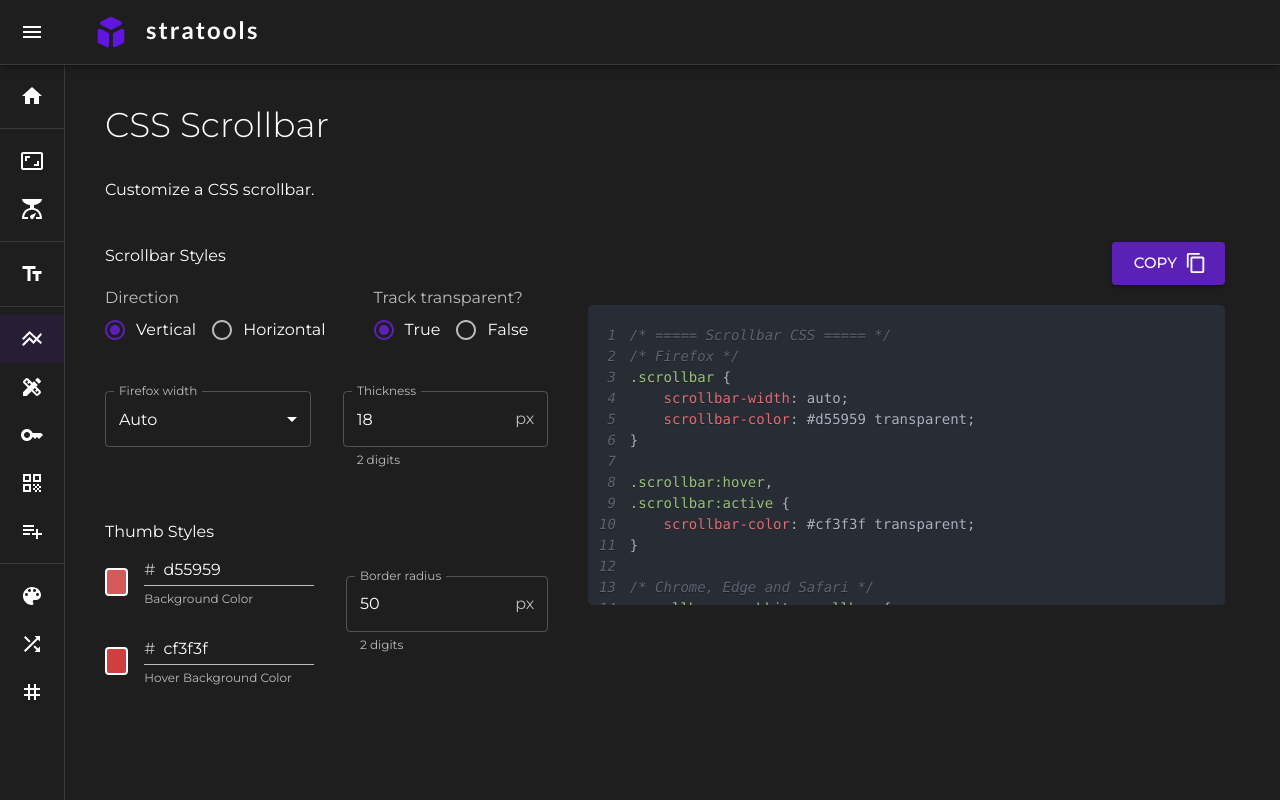
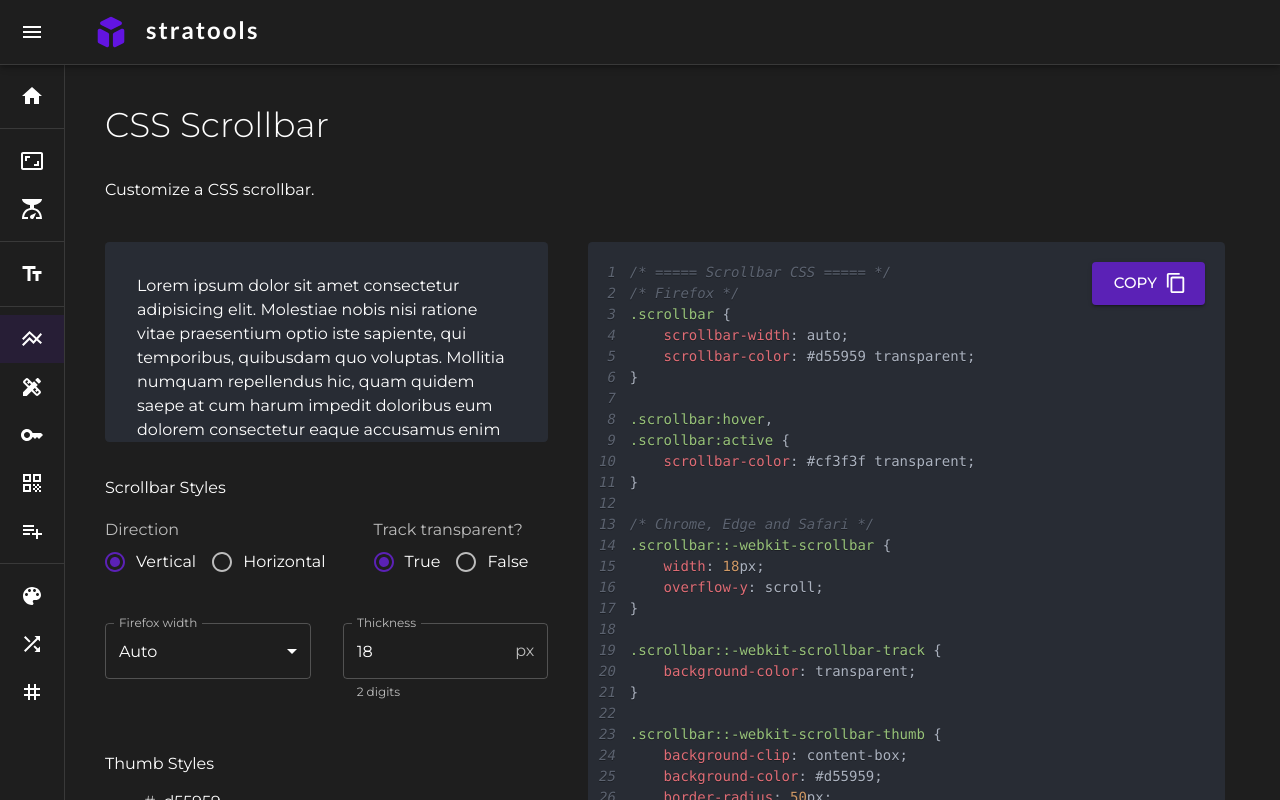
Before and after one commit to huffmanks/tools-nextjs, a Next.js app: page /generate/css-scrollbar in a window 1280 px wide. Shown: the top 800 px of the page. Built offline with nearby package versions, Linux system fonts and the light colour scheme.

Commit message:
final scrollbar styles

```diff
--- a/constants/cssScrollbar.js
+++ b/constants/cssScrollbar.js
@@ -7,6 +7,8 @@ export const initialValues = {
     trackBorderWidth: 1,
     trackBorderStyle: 'solid',
     thumbRadius: 50,
+    thumbBorderWidth: 1,
+    thumbBorderStyle: 'solid',
 }
 
 export const directionRadios = [
@@ -46,7 +48,7 @@ export const firefoxWidthSelect = [
     },
 ]
 
-export const trackBorderStyleSelect = [
+export const borderStyleSelect = [
     {
         value: 'solid',
         label: 'Solid',
--- a/constants/popoverColorPicker.js
+++ b/constants/popoverColorPicker.js
@@ -8,6 +8,7 @@ export const initialValues = {
     trackBorderColor: '#cacaca',
     trackBgHover: '#cfcfcf',
     thumbBg: '#d55959',
+    thumbBorderColor: '#ffc0cb',
     thumbBgHover: '#cf3f3f',
 }
 
@@ -55,6 +56,10 @@ export const scrollbarThumbPickers = [
         helperText: 'Background Color',
     },
     {
+        name: 'thumbBorderColor',
+        helperText: 'Border Color',
+    },
+    {
         name: 'thumbBgHover',
         helperText: 'Hover Background Color',
     },
--- a/features/CSSScrollbar/ActionGroup.jsx
+++ b/features/CSSScrollbar/ActionGroup.jsx
@@ -1,4 +1,4 @@
-import { Button, Stack } from '@mui/material'
+import { Button, Box } from '@mui/material'
 import ContentCopyIcon from '@mui/icons-material/ContentCopy'
 
 import { useCopyToClipboard } from '../../hooks/useCopyToClipboard'
@@ -20,11 +20,11 @@ const ActionGroup = ({ values, colors }) => {
     }
 
     return (
-        <Stack direction='row' justifyContent='end' margin='0 0 20px auto' gap={2}>
+        <Box sx={{ position: 'absolute', top: 20, right: 20 }}>
             <Button variant='contained' aria-label='copy' size='large' onClick={handleCopy} endIcon={<ContentCopyIcon fontSize='inherit' />}>
                 Copy
             </Button>
-        </Stack>
+        </Box>
     )
 }
 
--- a/features/CSSScrollbar/CodeBlock.jsx
+++ b/features/CSSScrollbar/CodeBlock.jsx
@@ -11,8 +11,8 @@ SyntaxHighlighter.registerLanguage('css', css)
 const CodeBlock = ({ values, colors }) => {
     const { codeString } = generateScrollbarStrings(values, colors)
     return (
-        <Box sx={{ fontSize: 14 }}>
-            <SyntaxHighlighter language='css' customStyle={{ margin: 0, padding: '20px 10px', overflowX: 'hidden' }} style={oneDark} wrapLines={true} showLineNumbers={true}>
+        <Box sx={{ marginBottom: '40px', fontSize: 14 }}>
+            <SyntaxHighlighter language='css' customStyle={{ margin: 0, padding: '20px 10px' }} style={oneDark} wrapLines={true} showLineNumbers={true}>
                 {codeString}
             </SyntaxHighlighter>
         </Box>
--- a/features/CSSScrollbar/Demo.jsx
+++ b/features/CSSScrollbar/Demo.jsx
@@ -1,8 +1,48 @@
 import { generateScrollbarStrings } from '../../utilities/generateScrollbarStrings'
 
-const Demo = ({ values, colors, children }) => {
+const DummyText = () => {
+    return (
+        <>
+            <p style={{ marginBottom: 30 }}>
+                Lorem ipsum dolor sit amet consectetur adipisicing elit. Molestiae nobis nisi ratione vitae praesentium optio iste sapiente, qui temporibus, quibusdam quo voluptas. Mollitia numquam
+                repellendus hic, quam quidem saepe at cum harum impedit doloribus eum dolorem consectetur eaque accusamus enim maxime magnam perferendis consequatur.
+            </p>
+            <ul style={{ marginBottom: 30, listStyle: 'inside', paddingLeft: 15 }}>
+                <li>
+                    Tempore enim eligendi voluptatum eius labore, sunt commodi dolore aliquid! Eveniet odit quos pariatur laboriosam explicabo aliquam. Consequuntur labore dolorum iure fuga ipsum
+                    sequi accusantium dolorem ex?
+                </li>
+                <li>Voluptatum libero debitis eum tempore reiciendis ut quae similique optio laborum dicta rerum quas, fuga alias dolorem, ratione a repellendus autem, cumque labore pariatur!</li>
+                <li>
+                    Quibusdam incidunt nam ad dolores blanditiis tenetur dolorum aut atque nulla! Facilis molestias harum praesentium sunt necessitatibus amet rerum, odio laborum, vitae totam commodi
+                    veritatis libero! Quibusdam consequatur nemo neque nobis et dignissimos sunt!
+                </li>
+            </ul>
+            <blockquote style={{ marginBottom: 30, padding: '15px 30px', borderLeft: '3px solid #5b21b6' }}>
+                “Lorem ipsum dolor sit amet consectetur adipisicing elit. Tempora laudantium modi architecto? Porro sapiente repellat aliquid praesentium magni vitae ipsam error quis dolorum. Nulla
+                sit saepe facilis quidem amet.”
+            </blockquote>
+        </>
+    )
+}
+
+const Demo = ({ values, colors }) => {
     const { DemoBox } = generateScrollbarStrings(values, colors)
-    return <DemoBox>{children}</DemoBox>
+    return (
+        <>
+            <DemoBox
+                sx={{
+                    height: 200,
+                    marginBottom: 4,
+                    padding: 4,
+                    whiteSpace: values.axis === 'x' ? 'nowrap' : 'normal',
+                    overflowX: values.axis === 'x' ? 'scroll' : 'hidden',
+                    overflowY: values.axis === 'y' ? 'scroll' : 'hidden',
+                }}>
+                <DummyText />
+            </DemoBox>
+        </>
+    )
 }
 
 export default Demo
--- a/features/CSSScrollbar/ScrollbarForm.jsx
+++ b/features/CSSScrollbar/ScrollbarForm.jsx
@@ -5,11 +5,13 @@ import PopoverColorPicker from '../../components/common/PopoverColorPicker'
 import ScrollbarRadios from './ScrollbarRadios'
 import ScrollbarSelect from './ScrollbarSelect'
 import PixelInput from './PixelInput'
+import Demo from './Demo'
 
-const ScrollbarForm = ({ values, handleBlur, handleChange }) => {
+const ScrollbarForm = ({ values, colors, handleBlur, handleChange }) => {
     return (
         <>
             <Grid item xs={12} md={5}>
+                <Demo values={values} colors={colors} />
                 <Typography variant='subtitle1' mb={2}>
                     Scrollbar Styles
                 </Typography>
@@ -61,7 +63,7 @@ const ScrollbarForm = ({ values, handleBlur, handleChange }) => {
                             <PixelInput inputLabel='Border width' inputName='trackBorderWidth' inputValue={values.trackBorderWidth} handleChange={handleChange} />
 
                             <ScrollbarSelect
-                                selectGroup='trackBorderStyleSelect'
+                                selectGroup='borderStyleSelect'
                                 groupLabel='Border style'
                                 ariaLabel='track-border-style-select-label'
                                 groupName='trackBorderStyle'
@@ -75,13 +77,32 @@ const ScrollbarForm = ({ values, handleBlur, handleChange }) => {
 
                 <Stack direction={{ xs: 'column', sm: 'row', md: 'column', lg: 'row' }} alignItems={{ xs: 'start', sm: 'center', md: 'start', lg: 'center' }} gap={4} mt={4}>
                     <Box sx={{ display: 'grid', alignItems: 'end', gap: 3 }}>
-                        {scrollbarThumbPickers.map((picker) => (
-                            <PopoverColorPicker key={picker.name} label={picker?.label} name={picker.name} helperText={picker?.helperText} handleBlur={handleBlur} />
-                        ))}
+                        {values.isTrackTransparent
+                            ? scrollbarThumbPickers
+                                  .filter((picker, index) => index !== 1)
+                                  .map((picker) => <PopoverColorPicker key={picker.name} label={picker?.label} name={picker.name} helperText={picker?.helperText} handleBlur={handleBlur} />)
+                            : scrollbarThumbPickers.map((picker) => (
+                                  <PopoverColorPicker key={picker.name} label={picker?.label} name={picker.name} helperText={picker?.helperText} handleBlur={handleBlur} />
+                              ))}
                     </Box>
 
                     <Stack gap={3} pt={{ xs: 0, sm: 5, md: 0, lg: 5 }}>
                         <PixelInput inputLabel='Border radius' inputName='thumbRadius' inputValue={values.thumbRadius} handleChange={handleChange} />
+                        {!values.isTrackTransparent && (
+                            <>
+                                <PixelInput inputLabel='Border width' inputName='thumbBorderWidth' inputValue={values.thumbBorderWidth} handleChange={handleChange} />
+
+                                <ScrollbarSelect
+                                    selectGroup='borderStyleSelect'
+                                    groupLabel='Border style'
+                                    ariaLabel='thumb-border-style-select-label'
+                                    groupName='thumbBorderStyle'
+                                    defaultValue='auto'
+                                    groupValue={values.thumbBorderStyle}
+                                    handleChange={handleChange}
+                                />
+                            </>
+                        )}
                     </Stack>
                 </Stack>
             </Grid>
--- a/features/CSSScrollbar/ScrollbarOutput.jsx
+++ b/features/CSSScrollbar/ScrollbarOutput.jsx
@@ -1,17 +1,17 @@
-import { Grid } from '@mui/material'
+import { Box, Grid } from '@mui/material'
 
 import ActionGroup from './ActionGroup'
-import Demo from './Demo'
 import CodeBlock from './CodeBlock'
 
 const ScrollbarOutput = ({ values, colors }) => {
     return (
         <>
             <Grid item xs={12} md={7}>
-                <ActionGroup values={values} colors={colors} />
-                <Demo values={values} colors={colors}>
+                <Box sx={{ position: 'relative' }}>
+                    <ActionGroup values={values} colors={colors} />
+
                     <CodeBlock values={values} colors={colors} />
-                </Demo>
+                </Box>
             </Grid>
         </>
     )
--- a/features/CSSScrollbar/ScrollbarSelect.jsx
+++ b/features/CSSScrollbar/ScrollbarSelect.jsx
@@ -1,9 +1,9 @@
 import { FormControl, InputLabel, MenuItem, Select } from '@mui/material'
 
-import { firefoxWidthSelect, trackBorderStyleSelect } from '../../constants/cssScrollbar'
+import { firefoxWidthSelect, borderStyleSelect } from '../../constants/cssScrollbar'
 
 const ScrollbarSelect = ({ selectGroup, groupLabel, ariaLabel, groupName, defaultValue, groupValue, handleChange }) => {
-    const selectLists = { firefoxWidthSelect, trackBorderStyleSelect }
+    const selectLists = { firefoxWidthSelect, borderStyleSelect }
     const selectArr = selectLists[selectGroup]
 
     return (
--- a/pages/generate/css-scrollbar/index.jsx
+++ b/pages/generate/css-scrollbar/index.jsx
@@ -25,7 +25,7 @@ const CSSScrollbar = () => {
             </Typography>
 
             <Grid container spacing={5}>
-                <ScrollbarForm values={values} handleBlur={handleBlur} handleChange={handleChange} />
+                <ScrollbarForm values={values} colors={colors} handleBlur={handleBlur} handleChange={handleChange} />
 
                 <ScrollbarOutput values={values} colors={colors} />
             </Grid>
--- a/utilities/generateScrollbarStrings.js
+++ b/utilities/generateScrollbarStrings.js
@@ -14,15 +14,16 @@ export const generateScrollbarStrings = (values, colors) => {
     const trackRadius = !values.isTrackTransparent ? `\n    border-radius: ${values.trackRadius}px;` : ''
     const trackBorder = !values.isTrackTransparent ? `\n    border: ${values.trackBorderWidth}px ${values.trackBorderStyle} ${colors.trackBorderColor};` : ''
     const thumbBgClip = values.isTrackTransparent ? `\n    background-clip: content-box;` : ''
-    const thumbBorder = values.isTrackTransparent ? `\n    border: ${Math.floor(values.thickness / 3)}px solid transparent;` : ''
+    const thumbBorder = values.isTrackTransparent
+        ? `\n    border: ${Math.floor(values.thickness / 3)}px solid transparent;`
+        : `\n    border: ${values.thumbBorderWidth}px ${values.thumbBorderStyle} ${colors.thumbBorderColor};`
+
+    const thickness = values.axis === 'y' ? `width: ${values.thickness}px;` : `height: ${values.thickness}px;`
 
     const DemoBox = styled(Box)`
-
-height: 300px;
+        height: 200px;
         background-color: #282c34;
         border-radius: 4.2px;
-
-overflow-y: scroll;
 
         scrollbar-width: ${values.widthFirefox};
         scrollbar-color: ${colors.thumbBg} ${values.isTrackTransparent ? 'transparent' : colors.trackBg};
@@ -33,8 +34,7 @@ scrollbar-color: ${colors.thumbBgHover} ${values.isTrackTransparent ? 'transpare
         }
 
         ::-webkit-scrollbar {
-${values.axis === 'y' ? 'width' : 'height'}: ${values.thickness}px;
-overflow-${values.axis}: scroll;
+            ${thickness}
         }
 
         ::-webkit-scrollbar-track {
```
Also changed, not shown: features/CSSScrollbar/useCSSScrollbarFormControls.jsx (+7 -1 lines), public/previews/css-scrollbar.png (renamed from public/previews/css-toolbar.png), public/sw.js, 1 other file (tests, documents, lock files or other folders). Lines whose indentation alone changed are shown as unchanged.
